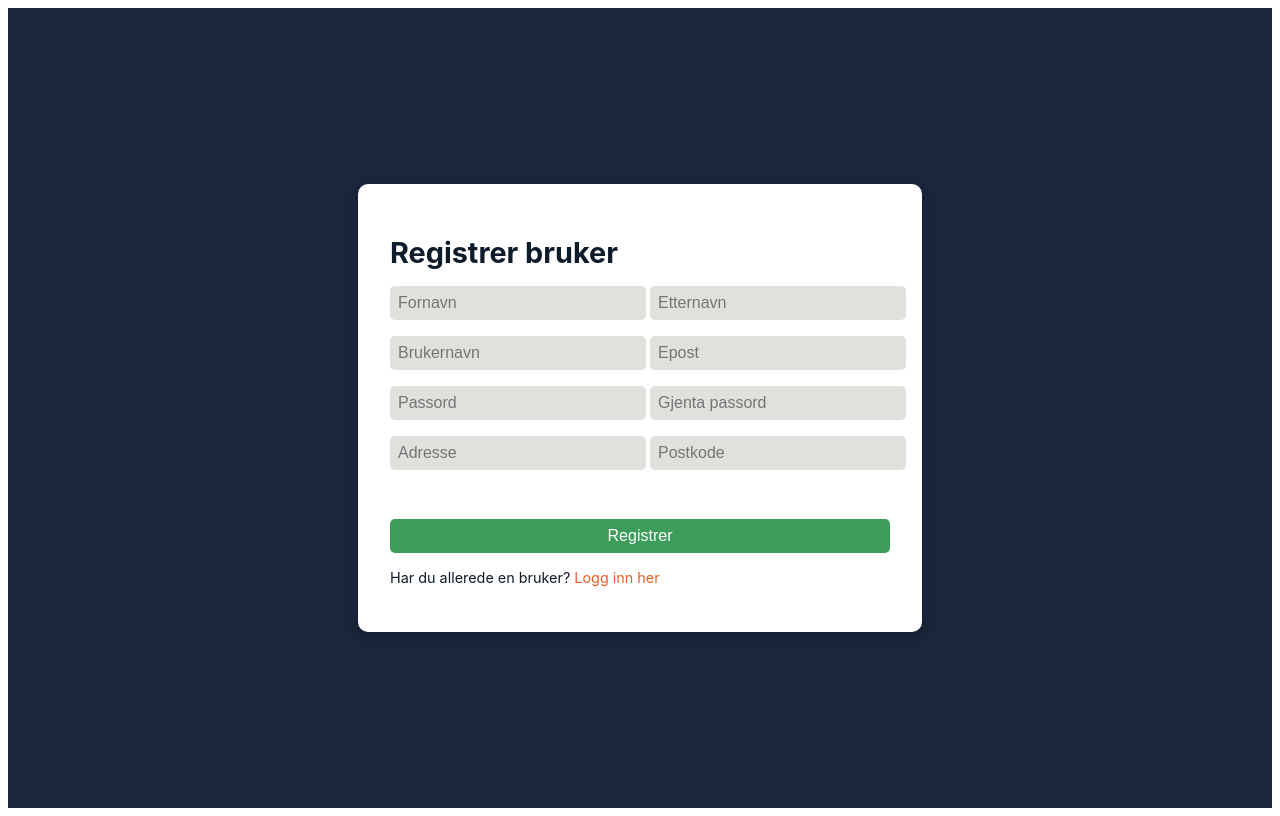
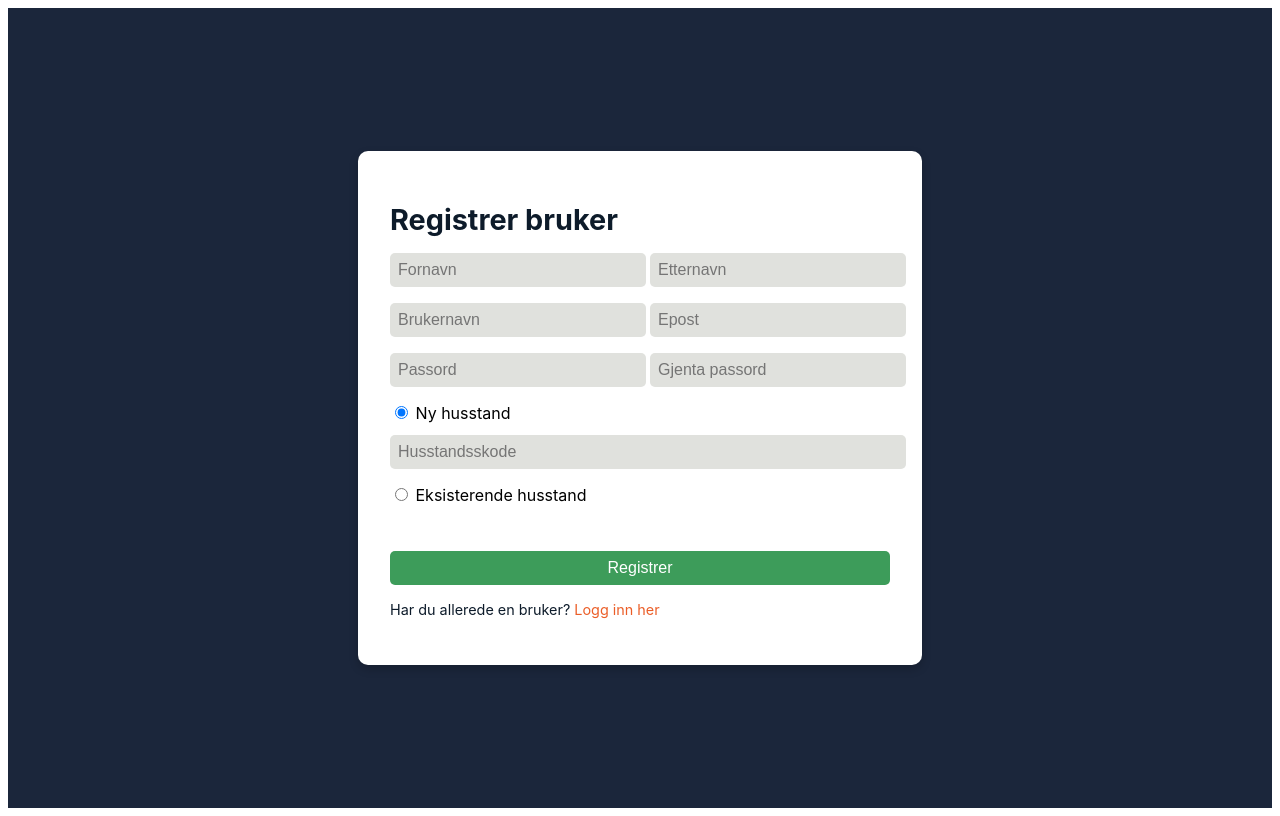
Before and after one commit to NTNU-IDI/scrum-project-2025-team11, a Vue app in the folder frontend/: page /register in a window 1280 px wide. Built offline with nearby package versions, Linux system fonts and the light colour scheme; the HTML template or start-up script is replaced by a standard one.

Commit message:
Add visual ability to create new or join existing household

```diff
--- a/frontend/src/components/RegisterComponent.vue
+++ b/frontend/src/components/RegisterComponent.vue
@@ -1,8 +1,11 @@
 <script setup lang="ts">
-import {ref, watch} from 'vue'
+import {ref, watch, onMounted} from 'vue'
 import axios from 'axios'
 
 const postalCode = ref('');
+const householdCode = ref('');
+const householdChoice = ref()
+const hasChosenNewHousehold = ref();
 let errorMessage = ref('');
 
 /*
@@ -17,8 +20,17 @@ How to get the relevant information from this request (has to be inside a method
 The things to retrieve for backend are: longitude, latitude and city
  */
 async function getLocationDataFromAdressAndPostalCode(address: string, postalCode: string) {
+  //Got help from ChatGPT with the use of 'street', 'postalcode' and 'country'
   const response = await axios.get(`https://nominatim.openstreetmap.org/search?street=${address}&postalcode=${postalCode}&country=Norway&format=json&limit=1`);
   return response.data[0];
+}
+
+function handleHouseholdChoice() {
+  if (householdChoice.value === "new") {
+    hasChosenNewHousehold.value = true;
+  } else if (householdChoice.value === "existing"){
+    hasChosenNewHousehold.value = false;
+  }
 }
 
 watch(postalCode, (newPostalCode) => {
@@ -31,19 +43,29 @@ watch(postalCode, (newPostalCode) => {
   }
 })
 
+onMounted(() => {
+  householdChoice.value = "new"
+  handleHouseholdChoice()
+})
+
 </script>
 
 <template>
   <div id="divRegister" class="register-login-container">
     <h1>Registrer bruker</h1>
     <form v-on:submit.prevent>
-      <div id="inputFields">
+      <div id="divConstantInputs">
         <input type="text" placeholder="Fornavn" required>
         <input type="text" placeholder="Etternavn" required>
         <input type="text" placeholder="Brukernavn" required>
         <input type="email" placeholder="Epost" required>
         <input type="password" placeholder="Passord" required>
         <input type="password" placeholder="Gjenta passord" required>
+      </div>
+      <label><input type="radio" v-model="householdChoice" value="new" @change="handleHouseholdChoice"> Ny husstand </label>
+      <input type="text" v-if="hasChosenNewHousehold" placeholder="Husstandsskode" required><br>
+      <label><input type="radio" v-model="householdChoice" value="existing" @change="handleHouseholdChoice"> Eksisterende husstand</label> <br>
+      <div id="divPlaceInfo" v-if="!hasChosenNewHousehold">
         <input type="text" placeholder="Adresse" required>
         <input type="text" placeholder="Postkode" v-model="postalCode" required>
       </div>
@@ -59,21 +81,25 @@ watch(postalCode, (newPostalCode) => {
 
 <style scoped>
 
-#inputFields {
+#divConstantInputs {
   display: grid;
   grid-template-columns: repeat(1, auto);
   grid-template-rows: repeat(8, auto);
 }
 
+input[type="radio"] {
+  width: auto;
+}
+
 #error {
-  font-size: small;
+  font-size: var(--font-size-small);
   color: var(--bad-red);
 }
 
 @media (min-width: 480px) {
-  #inputFields {
+  #divConstantInputs {
     grid-template-columns: repeat(2, auto);
-    grid-template-rows: repeat(4, auto);
+    grid-template-rows: repeat(3, auto);
     gap: 0px 20px;
   }
 
```
